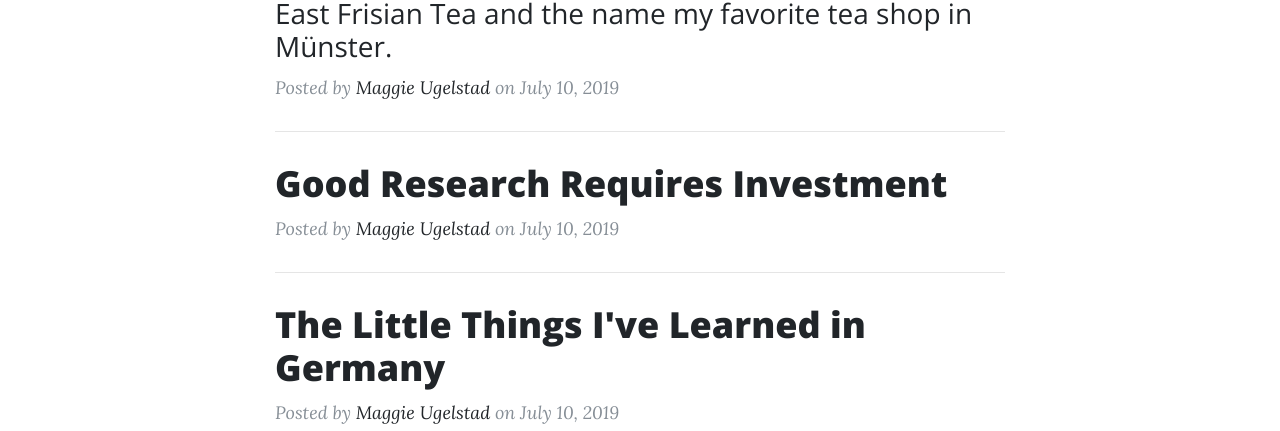
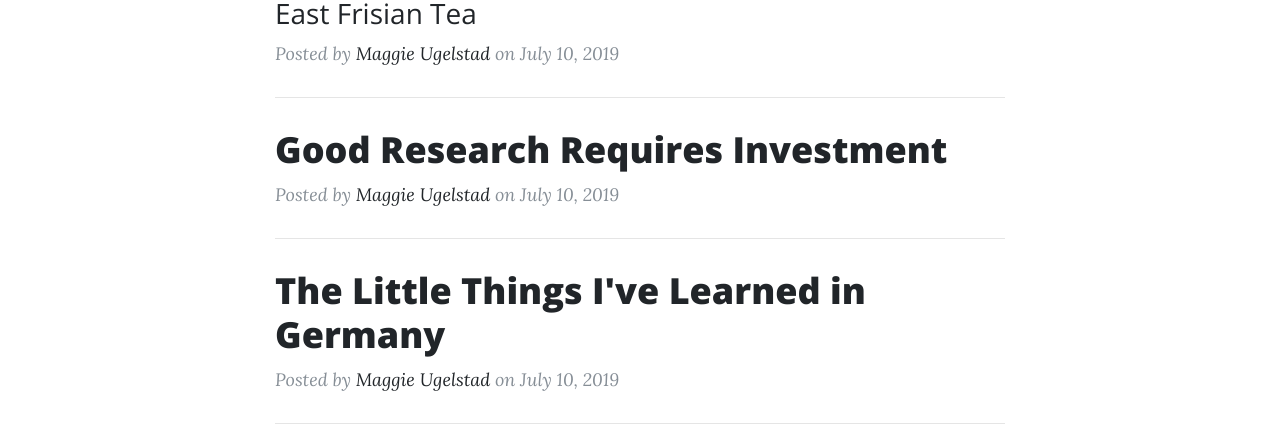
Before and after one commit to mugelstad/mugelstad.github.io, a website: page index.html in a window 1280 px wide. Shown: the part 669-1100 px from the top of the page. Drawn offline with nearby package versions, Linux system fonts and the light colour scheme.

Commit message:
subtitle

```diff
--- a/index.html
+++ b/index.html
@@ -77,7 +77,7 @@
               Tea Time
             </h2>
             <h3 class="post-subtitle">
-              East Frisian Tea and the name my favorite tea shop in Münster.
+              East Frisian Tea
             </h3>
           </a>
           <p class="post-meta">Posted by
```
